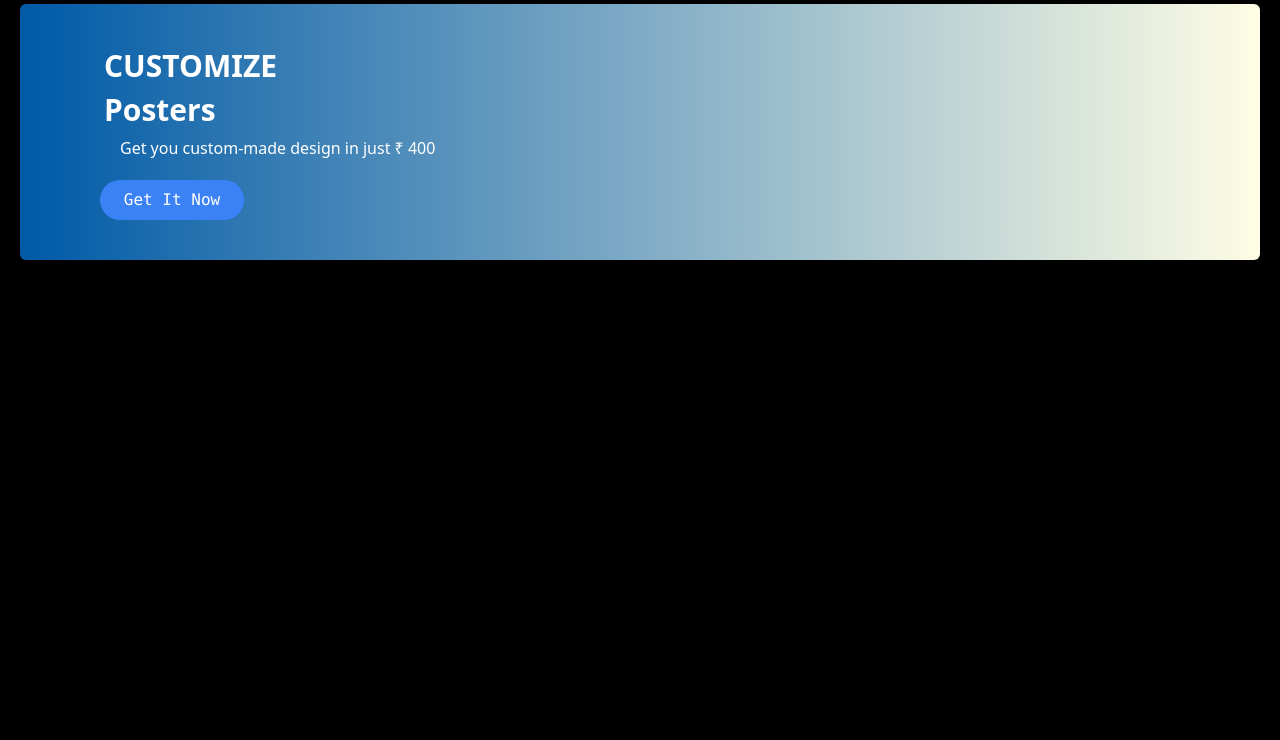
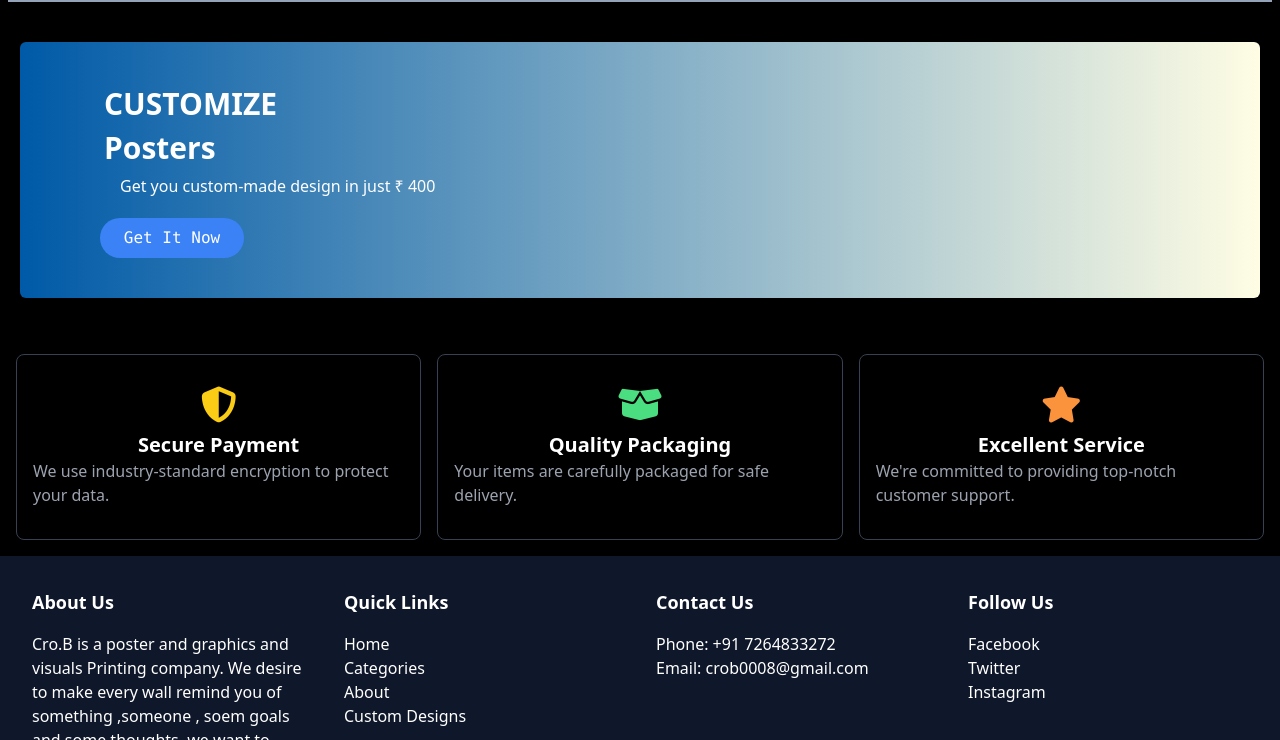
Before and after one commit to nagesh-merva/CROB, a website: page index.html in a window 1280 px wide. Shown: the part 2060-2800 px from the top of the page. Before the commit the page ends 2360 px from the top, so only its background shows below. Drawn offline with nearby package versions, Linux system fonts and the light colour scheme.

Commit message:
finishing Index.html styling

```diff
--- a/index.html
+++ b/index.html
@@ -8,6 +8,9 @@
     <link rel="stylesheet" href="./src/output.css">
     <link rel="icon" href="./src/img/Cro.B_logo-removebg-preview.png" sizes="32x32" type="image/png">
     <link href="https://fonts.googleapis.com/css2?family=Pacifico&display=swap" rel="stylesheet">
+    <link rel="stylesheet" href="https://cdnjs.cloudflare.com/ajax/libs/font-awesome/6.2.1/css/all.min.css"
+        integrity="sha512-MVwBvQVSS9+護P+hfh4z1N1YcHrXk6kDbC8NLl4cHb/gdUgj/Dtqn0yeybJDMWyRiYvTqls/YjYgyTSL7eA=="
+        crossorigin="anonymous" referrerpolicy="no-referrer" />
     <link href="https://fonts.googleapis.com/css2?family=Roboto:wght@400;700&display=swap" rel="stylesheet">
 
 </head>
@@ -47,7 +50,7 @@
                 </div>
                 <div
                     class="item absolute bg-gray-200 rounded-md border border-gray-300 p-1 h-72 w-48 md:h-96 md:w-auto transition-all duration-500 ">
-                    <img class="h-full w-auto rounded-md" src="./src/img/Ironman-2.jpeg" alt="Product 1">
+                    <img class="h-full w-auto rounded-md" src="./src/img/NEWDROP/MANUNITED.jpg" alt="Product 1">
                 </div>
                 <div
                     class="item absolute bg-gray-200 rounded-md border border-gray-300 p-1 h-72 w-48 md:h-96 md:w-auto transition-all duration-500 ">
@@ -55,7 +58,8 @@
                 </div>
                 <div
                     class="item absolute bg-gray-200 rounded-md border border-gray-300 p-1 h-72 w-48 md:h-96 md:w-auto transition-all duration-500 ">
-                    <img class="h-full w-auto rounded-md" src="./src/img/rashford-poster.jpg" alt="Product 1">
+                    <img class="h-full w-auto rounded-md" src="./src/img/NEWDROP/Jude Bellingham Madrid.jpg"
+                        alt="Product 1">
                 </div>
                 <div
                     class="item absolute bg-gray-200 rounded-md border border-gray-300 p-1 h-72 w-48 md:h-96 md:w-auto transition-all duration-500 ">
@@ -112,14 +116,17 @@
     <section id="sec-4">
         <div class="bg-auto border-b-2 border-t-2 border-slate-400 hover:border-customBlue m-2 "
             style="background-image: url(./src/img/background.jpg);">
-            <div class="flex justify-center ">
+            <div class="flex justify-center flex-col items-center">
                 <h3 class="font-bold text-2xl p-1 pb-5">Our Latest Collection.</h3>
+                <div class="w-48 md:w-72 flex justify-center border-b-2 border-teal-700">
+                    <h3 class="font-bold text-lg p-1">FOOTBALL PLAYERS X CLUBS</h3>
+                </div>
             </div>
             <div class="relative grid grid-cols-2 gap-2 md:p-2 md:grid-cols-4 md:gap-10 pl-2 pr-2 ">
                 <div
                     class="relative group bg-zinc-800/80 rounded-lg flex justify-center items-center flex-col p-4 transform transition-transform duration-500 ease-in-out hover:-translate-y-5 hover:bg-blue-500 ">
                     <img class=" md:p-2 md:h-48 md:w-32 h-32 w-24 border-2 border-white rounded-sm"
-                        src="./src/img/rashford-poster.jpg" alt="rashford-poster.jpg">
+                        src="./src/img/ronaldo-poster2" alt="rashford-poster.jpg">
                     <h3 class="hidden font-roboto text-lg group-hover:block">rashford poster </h3>
                     <h6 class="hidden font-sans text-thin text-slate-200 group-hover:block">Man United</h6>
                     <h2 class="hidden font-roboto font-bold text-lg md:text-xl pb-5 group-hover:block"> price - &#x20b9;
@@ -239,6 +246,64 @@
             <div></div>
         </div>
     </section>
+    <section>
+        <div class="grid grid-cols-1 md:grid-cols-3 gap-4 p-4 bg-black">
+            <div class="flex flex-col items-center justify-center py-8 px-4 border border-gray-700 rounded-lg">
+                <i class="fa-solid fa-shield-alt text-4xl mb-2 text-yellow-400"></i>
+                <h3 class="text-xl font-bold text-white">Secure Payment</h3>
+                <p class="text-gray-400">We use industry-standard encryption to protect your data.</p>
+            </div>
+            <div class="flex flex-col items-center justify-center py-8 px-4 border border-gray-700 rounded-lg">
+                <i class="fa-solid fa-box-open text-4xl mb-2 text-green-400"></i>
+                <h3 class="text-xl font-bold text-white">Quality Packaging</h3>
+                <p class="text-gray-400">Your items are carefully packaged for safe delivery.</p>
+            </div>
+            <div class="flex flex-col items-center justify-center py-8 px-4 border border-gray-700 rounded-lg">
+                <i class="fa-solid fa-star text-4xl mb-2 text-orange-400"></i>
+                <h3 class="text-xl font-bold text-white">Excellent Service</h3>
+                <p class="text-gray-400">We're committed to providing top-notch customer support.</p>
+            </div>
+        </div>
+    </section>
+    <footer class="bg-slate-900 text-white p-8">
+        <div class="container mx-auto">
+            <div class="grid grid-cols-1 sm:grid-cols-2 md:grid-cols-3 lg:grid-cols-4 gap-8">
+                <div>
+                    <h3 class="text-lg font-bold mb-4">About Us</h3>
+                    <p>Cro.B is a poster and graphics and visuals Printing company. We desire to make every wall remind
+                        you of something ,someone , soem goals and some thoughts.
+                        we want to make every event banner rock like the event itself. We make it a COOL experience.
+                    </p>
+                </div>
+                <div>
+                    <h3 class="text-lg font-bold mb-4">Quick Links</h3>
+                    <ul class="list-none">
+                        <li><a href="index.html" class="hover:text-gray-300">Home</a></li>
+                        <li><a href="birthday.html" class="hover:text-gray-300">Categories</a></li>
+                        <li><a href="anniversary.html" class="hover:text-gray-300">About</a></li>
+                        <li><a href="personalised.html" class="hover:text-gray-300">Custom Designs</a></li>
+                    </ul>
+                </div>
+                <div>
+                    <h3 class="text-lg font-bold mb-4">Contact Us</h3>
+                    <p>
+                        Phone: +91 7264833272<br>
+                        Email: crob0008@gmail.com
+                    </p>
+                </div>
+                <div>
+                    <h3 class="text-lg font-bold mb-4">Follow Us</h3>
+                    <ul class="list-none">
+                        <li><a href="#" class="hover:text-gray-300">Facebook</a></li>
+                        <li><a href="#" class="hover:text-gray-300">Twitter</a></li>
+                        <li><a href="https://www.instagram.com/cro.b24?igsh=MWw5NmxqZW9wYnZ4bA=="
+                                class="hover:text-gray-300">Instagram</a></li>
+                    </ul>
+                </div>
+            </div>
+        </div>
+    </footer>
+
     <script src="https://code.jquery.com/jquery-3.6.4.min.js"></script>
     <script src="./src/js/main.js"></script>
 
```
Also changed, not shown: src/output.css.
